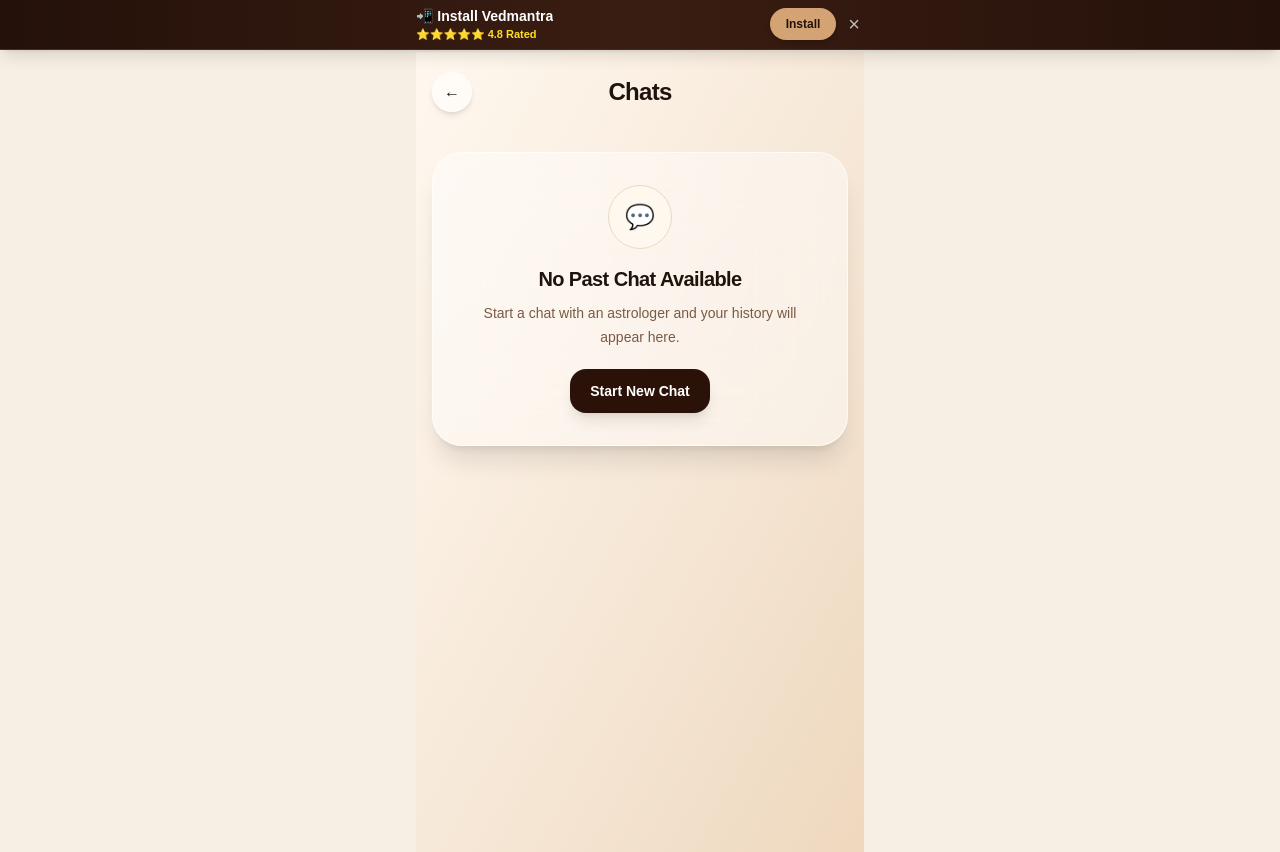
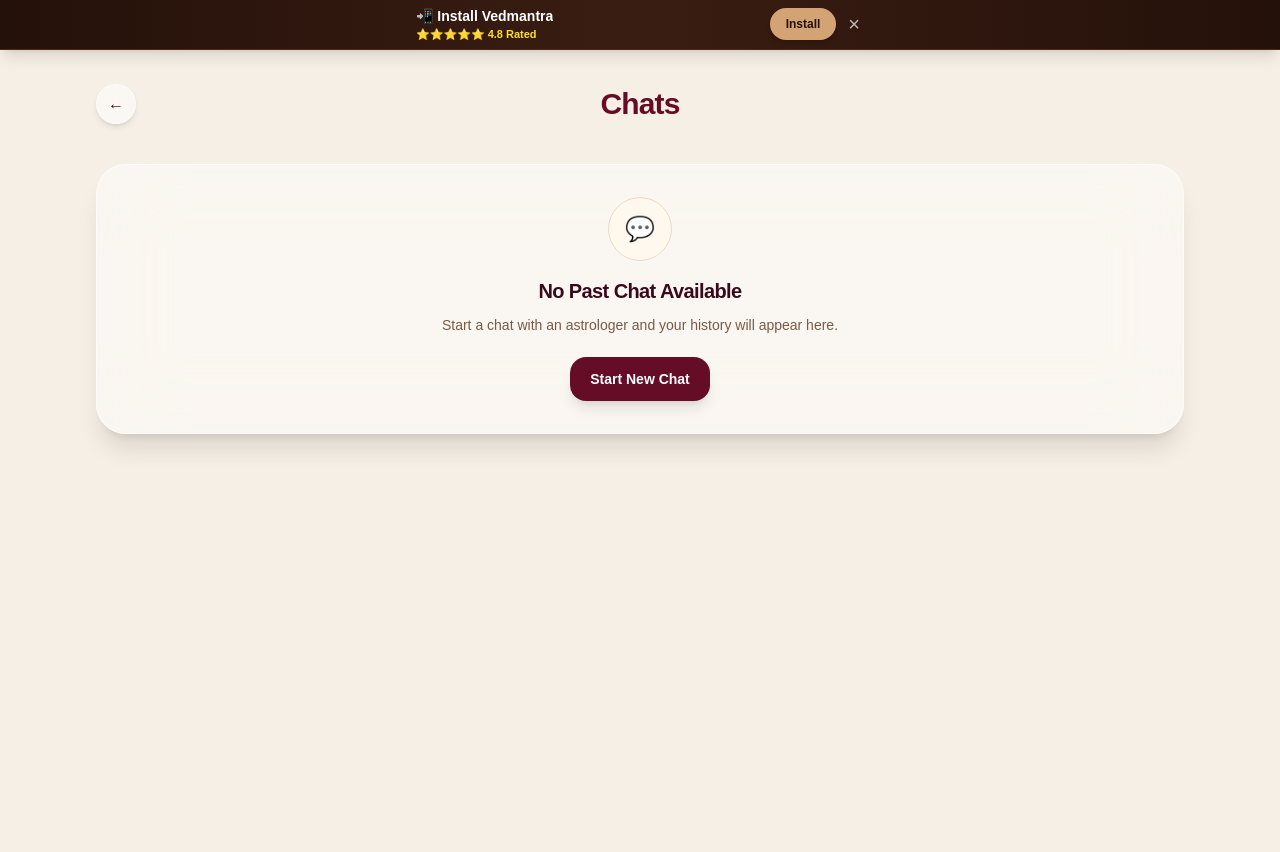
Before and after one commit to crystaluxe/vedmantra, a Next.js app: page /chat in a window 1280 px wide. Built offline with nearby package versions, Linux system fonts and the light colour scheme.

Commit message:
Redesign chat history with desktop grid and premium cards

```diff
--- a/src/app/chat/page.js
+++ b/src/app/chat/page.js
@@ -58,10 +58,10 @@ export default function ChatsPage() {
 
   return (
     <main
-      className="min-h-screen bg-[#F7EFE4] text-[#1F130D]"
+      className="min-h-screen bg-[#F6EFE5] text-[#390A1B]"
       style={{ fontFamily: "Plus Jakarta Sans, sans-serif" }}
     >
-      <div className="max-w-md mx-auto min-h-screen bg-gradient-to-br from-[#FFF8EF] via-[#F7E9D9] to-[#EED8BE] px-4 pt-5 pb-8">
+      <div className="max-w-6xl mx-auto min-h-screen bg-[#F6EFE5] px-4 pt-8 pb-12 md:px-8">
         <div className="flex items-center justify-between mb-6">
           <a
             href="/"
@@ -70,7 +70,7 @@ export default function ChatsPage() {
             ←
           </a>
 
-          <h1 className="text-2xl font-extrabold tracking-[-0.03em]">
+          <h1 className="text-3xl font-extrabold tracking-[-0.03em] text-[#650D26]">
             Chats
           </h1>
 
@@ -78,7 +78,7 @@ export default function ChatsPage() {
         </div>
 
         {loading ? (
-          <div className="bg-white/45 backdrop-blur-2xl rounded-[30px] p-6 shadow-xl border border-white/65 text-center">
+          <div className="bg-white rounded-[30px] p-6 shadow-xl border border-[#E9D9C4] text-center">
             <p className="text-sm font-bold text-[#7A5A45]">
               Loading chats...
             </p>
@@ -99,13 +99,13 @@ export default function ChatsPage() {
 
             <a
               href="/"
-              className="inline-flex mt-5 px-5 py-3 rounded-2xl bg-[#2b1208] text-white text-sm font-bold shadow-lg"
+              className="inline-flex mt-5 px-5 py-3 rounded-2xl bg-[#650D26] text-white text-sm font-bold shadow-lg"
             >
               Start New Chat
             </a>
           </div>
         ) : (
-          <div className="space-y-4">
+          <div className="grid gap-4 md:grid-cols-2 lg:grid-cols-3">
             {chats.map((chat) => {
               const lastMessage = chat.messages?.[0]?.message;
               const astrologer = chat.astrologer;
@@ -151,7 +151,7 @@ export default function ChatsPage() {
                             : "Session Ended"}
                         </p>
 
-                        <p className="text-xs font-bold text-[#8B4A22]">
+                        <p className="text-xs font-bold text-[#650D26]">
                           ₹{astrologer?.price || 0}/min
                         </p>
                       </div>
```
